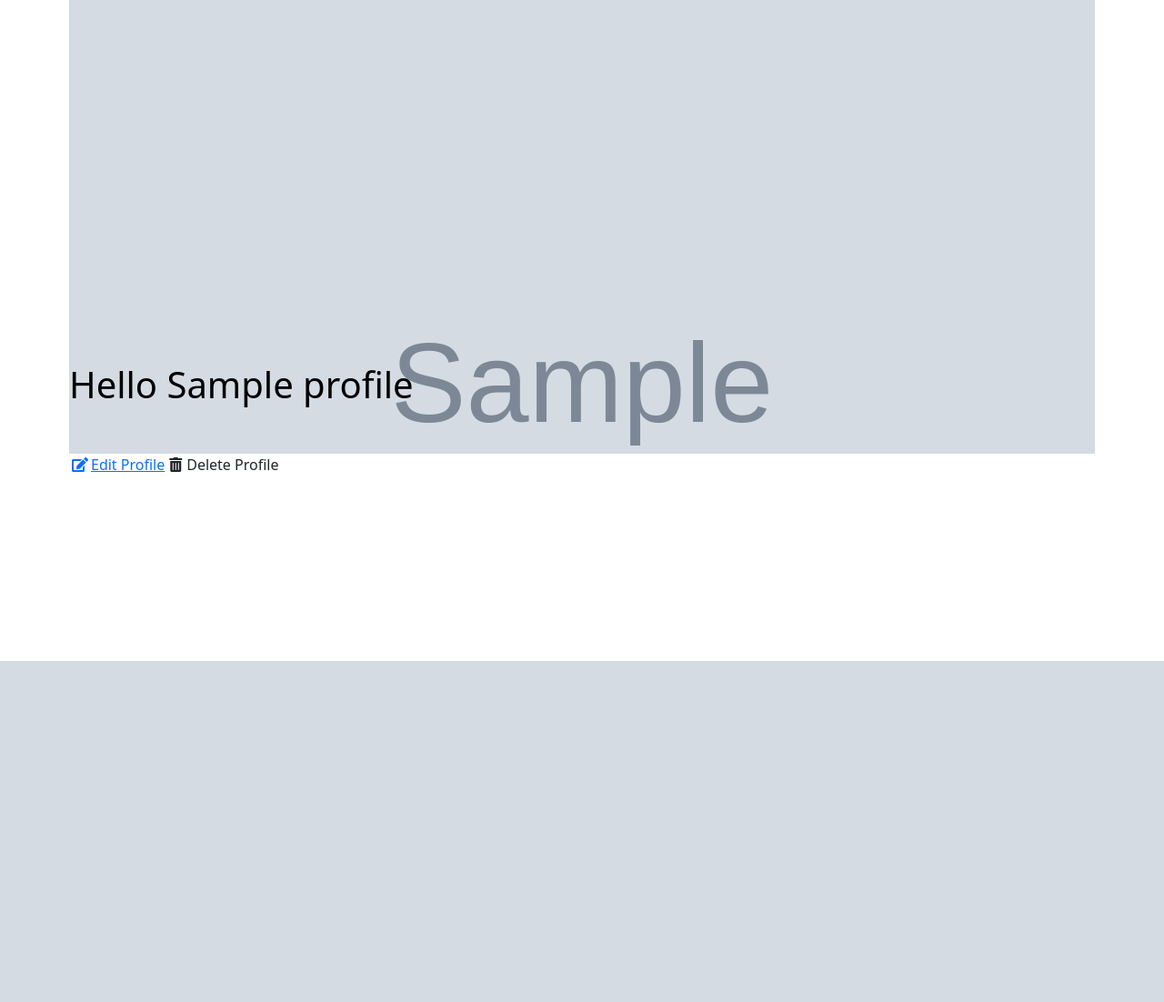
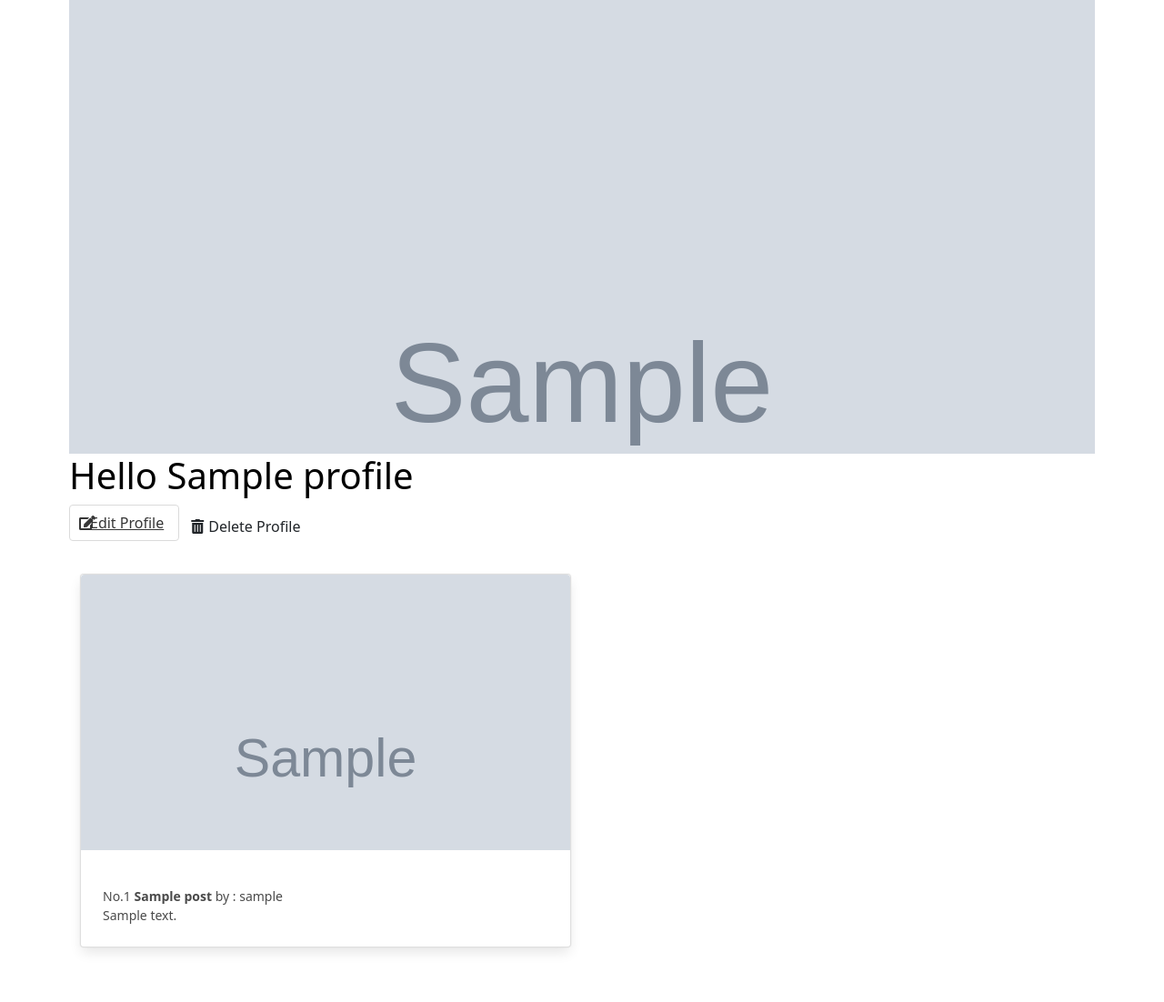
Before and after one commit to smithereens23nas/wayfarer, a Django app: page /profile/1/ in a window 1280 px wide. Shown: the part 73-1175 px from the top of the page at 91% size. Before the commit the page ends 800 px from the top, so only its background shows below. Run offline with Django 4.2, Linux system fonts and the light colour scheme; tables that the repository leaves empty hold one stand-in row (values such as "Sample post"); grey boxes marked "Sample" are stand-in pictures.

Commit message:
update and delete

```diff
--- a/main_app/models.py
+++ b/main_app/models.py
@@ -16,7 +16,7 @@ class Post(models.Model):
     cities = models.ManyToManyField(City)
     img = models.TextField(max_length=500, blank =True)
     body = models.TextField(max_length=300)
-    author = models.ForeignKey(User, on_delete=models.CASCADE)
+    author = models.ForeignKey(User, on_delete=models.CASCADE, related_name='posts')
 
     def __str__(self):
         return self.title + ' | ' + str(self.author)
--- a/main_app/templates/profile_detail.html
+++ b/main_app/templates/profile_detail.html
@@ -5,26 +5,48 @@
               <div class="media ">
                 <img src="{{profile.profile_picture}}" alt="{{profile.user}}" />
             </div>
-            <div class="detail__name">
-                <h1 class="title_name">Hello {{profile.name}}</h1>
+            <div class="tile">
+                <h1 class="title_name ">Hello {{profile.name}}</h1>
             </div>
-            <div class="detail__box">
+            <div class="detail__box ">
                 <div class="buttons">
-                    <a href= class="button is-outline">
+                  <a href="{% url 'profile_update' profile.pk %}" class="button is-outline">
                         <span class="icon">
                             <i class="fas fa-edit"></i>
                         </span>Edit Profile
-                    </a>
-                        <span class="icon">
+                      </a>
+                    </a href="{% url 'profile_delete' profile.pk %}" class="button is-outline">
+                        <span class="icon ">
                             <i class="fas fa-trash-alt"></i>
                         </span>Delete Profile
                     </a>
                 </div>
 
+                    {% for post in profile.user.posts.all %}
 
-                    {% for author in posts %}
+                    <div class="playlist mb-5">
 
+                      <div class="column is-half">
 
+                              <div class="card small ">
+                                <div class="card-image">
+                                  <figure class="image is-16by9">
+                                    <img src="{{post.img}}" alt="post.title">
+                                  </figure>
+                                </div>
+                                <div class="card-content">
+
+                                  <div class="content">
+                                    <span>No.{{forloop.counter}}</span>
+                            <span><b>{{post.title}}</b> by : {{post.author}}</span>
+                            <div>{{post.body}}</div>
+
+                                  </div>
+                                </div>
+                              </div>
+                            </div>
+                          </div>
+                      <!-- <div>{{post}}</div> -->
                         {% empty %}
                     <article class="message is-black">
                     <div class="message-header">
```
